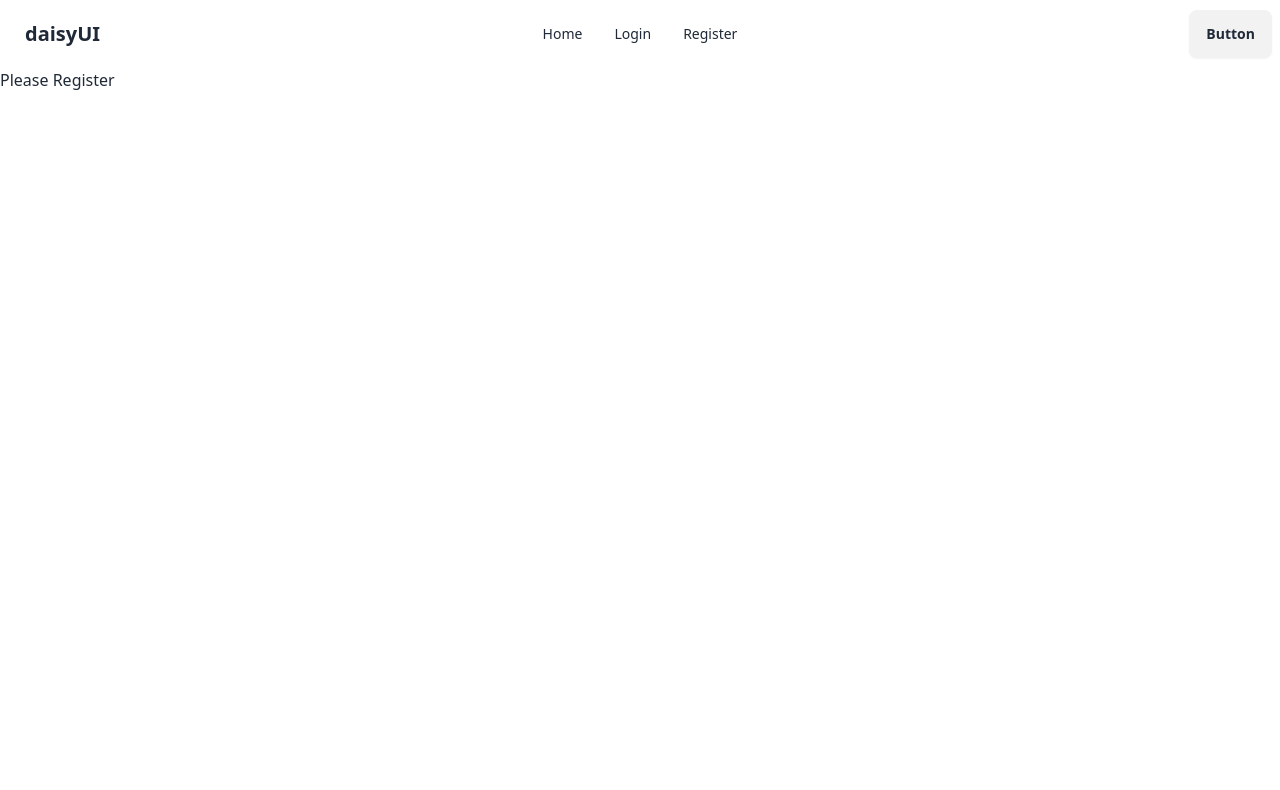
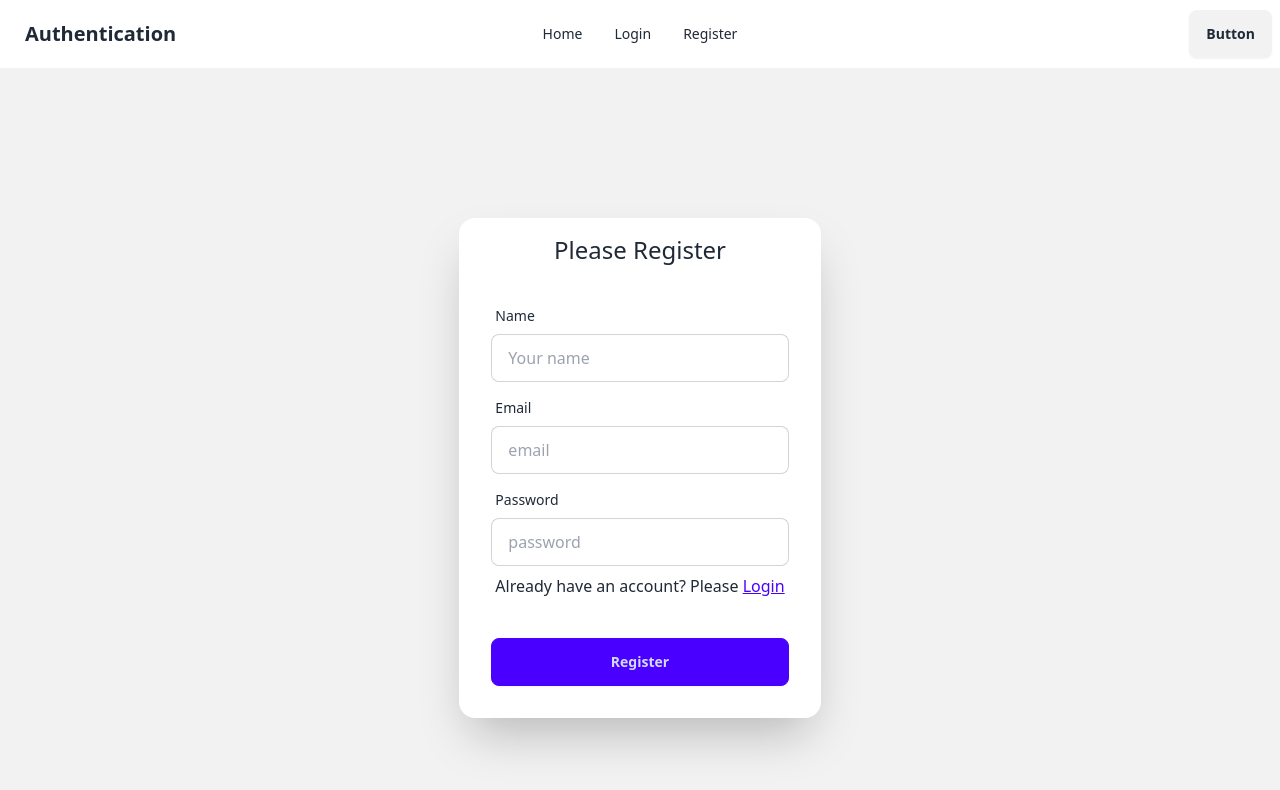
Before and after one commit to shahin-hossain-dev/auth-react-firebase, a React (Vite) app: page /register in a window 1280 px wide. Shown: the top 790 px of the page. Built offline with nearby package versions, Linux system fonts and the light colour scheme.

Commit message:
51-2 Create Login and Registration Form using Daisy UI

```diff
--- a/src/components/Home.jsx
+++ b/src/components/Home.jsx
@@ -1,5 +1,3 @@
-import React from "react";
-
 const Home = () => {
   return (
     <div>
--- a/src/components/Login.jsx
+++ b/src/components/Login.jsx
@@ -1,9 +1,58 @@
-import React from "react";
+import { Link } from "react-router-dom";
 
 const Login = () => {
+  const handleLogin = (e) => {
+    e.preventDefault();
+    const email = e.target.email.value;
+    const password = e.target.password.value;
+    console.log(email, password);
+  };
   return (
     <div>
-      <h2>Please Login</h2>
+      <div className="hero min-h-screen bg-base-200">
+        <div className="hero-content flex-col lg:flex-row-reverse">
+          <div className="card shrink-0 w-full max-w-sm shadow-2xl bg-base-100">
+            <h2 className="text-2xl text-center mt-4">Please Login</h2>
+            <form onSubmit={handleLogin} className="card-body">
+              <div className="form-control">
+                <label className="label">
+                  <span className="label-text">Email</span>
+                </label>
+                <input
+                  type="email"
+                  name="email"
+                  placeholder="email"
+                  className="input input-bordered"
+                  required
+                />
+              </div>
+              <div className="form-control">
+                <label className="label">
+                  <span className="label-text">Password</span>
+                </label>
+                <input
+                  type="password"
+                  name="password"
+                  placeholder="password"
+                  className="input input-bordered"
+                  required
+                />
+                <label className="label">
+                  <span>
+                    Don&apos;t have any account? Please{" "}
+                    <Link to={"/register"} className="link link-primary">
+                      Register
+                    </Link>
+                  </span>
+                </label>
+              </div>
+              <div className="form-control mt-6">
+                <button className="btn btn-primary">Login</button>
+              </div>
+            </form>
+          </div>
+        </div>
+      </div>
     </div>
   );
 };
--- a/src/components/Navbar.jsx
+++ b/src/components/Navbar.jsx
@@ -1,4 +1,3 @@
-import React from "react";
 import { Link } from "react-router-dom";
 
 const Navbar = () => {
@@ -43,7 +42,7 @@ const Navbar = () => {
               {navLinks}
             </ul>
           </div>
-          <a className="btn btn-ghost text-xl">daisyUI</a>
+          <a className="btn btn-ghost text-xl">Authentication </a>
         </div>
         <div className="navbar-center hidden lg:flex">
           <ul className="menu menu-horizontal px-1">{navLinks}</ul>
--- a/src/components/Register.jsx
+++ b/src/components/Register.jsx
@@ -1,9 +1,71 @@
-import React from "react";
+import { Link } from "react-router-dom";
 
 const Register = () => {
+  const handleRegister = (e) => {
+    e.preventDefault();
+    const name = e.target.name.value;
+    const email = e.target.email.value;
+    const password = e.target.password.value;
+    console.log(name, email, password);
+  };
   return (
     <div>
-      <h2>Please Register</h2>
+      <div className="hero min-h-screen bg-base-200">
+        <div className="hero-content flex-col lg:flex-row-reverse">
+          <div className="card shrink-0 w-full max-w-sm shadow-2xl bg-base-100">
+            <h2 className="text-2xl text-center mt-4">Please Register</h2>
+            <form onSubmit={handleRegister} className="card-body">
+              <div className="form-control">
+                <label className="label">
+                  <span className="label-text">Name</span>
+                </label>
+                <input
+                  type="text"
+                  name="name"
+                  placeholder="Your name"
+                  className="input input-bordered"
+                  required
+                />
+              </div>
+              <div className="form-control">
+                <label className="label">
+                  <span className="label-text">Email</span>
+                </label>
+                <input
+                  type="email"
+                  name="email"
+                  placeholder="email"
+                  className="input input-bordered"
+                  required
+                />
+              </div>
+              <div className="form-control">
+                <label className="label">
+                  <span className="label-text">Password</span>
+                </label>
+                <input
+                  type="password"
+                  name="password"
+                  placeholder="password"
+                  className="input input-bordered"
+                  required
+                />
+                <label className="label">
+                  <span>
+                    Already have an account? Please{" "}
+                    <Link to={"/login"} className="link link-primary">
+                      Login
+                    </Link>
+                  </span>
+                </label>
+              </div>
+              <div className="form-control mt-6">
+                <button className="btn btn-primary">Register</button>
+              </div>
+            </form>
+          </div>
+        </div>
+      </div>
     </div>
   );
 };
--- a/src/components/Root.jsx
+++ b/src/components/Root.jsx
@@ -1,4 +1,3 @@
-import React from "react";
 import { Outlet } from "react-router-dom";
 import Navbar from "./Navbar";
 
```
Also changed, not shown: src/_context_api_.js (added, +7 -0 lines).
